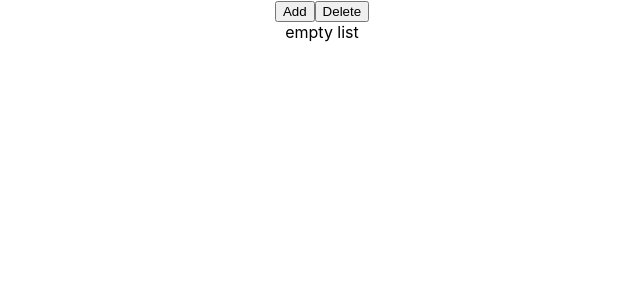
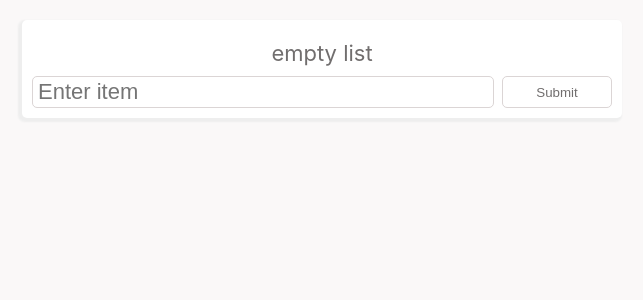
Before and after one commit to FSBurn/Todo_React, a React (Create React App) app: page / in a window 1280 px wide. Shown: the top 300 px of the page, without its empty margins (318-961 px from the left). Built offline with nearby package versions, Linux system fonts and the light colour scheme.

Commit message:
add form and styles

```diff
--- a/src/App.css
+++ b/src/App.css
@@ -1,5 +1,9 @@
+body{
+  background-color: #faf8f8;
+}
 .App {
   text-align: center;
+
 }
 
 .App-logo {
--- /dev/null
+++ b/src/Components/Todo.css
@@ -0,0 +1,47 @@
+.todoItem{
+    display: flex;
+    flex-direction: row;
+    justify-content: space-between;
+
+}
+.gray_line{
+    border-top: 1px solid #dbd5d5;
+}
+.submit_button{
+    width: 110px;
+    background-color: white;
+    border-radius: 5px;
+    border: 1px solid #dbd5d5;
+    color: #716e6e;
+}
+.card_button{
+    border-radius: 50%;
+    color: white;
+    background-color: #dbd5d5;
+    border: none;
+    display: flex;
+    align-items: center;
+    justify-content: center;
+    width: 25px;
+    height: 25px;
+}
+.input_size{
+    width: 450px;
+    height: 30px;
+    padding: 0 5px;
+    font-size: 22px;
+    border:1px solid #dbd5d5;
+    border-radius: 5px;
+}
+.padding10{
+    padding: 10px;
+}
+.todoContainer{
+    width: 600px;
+    background-color: #ffff;
+    border-radius: 5px;
+    margin: 20px auto;
+    box-shadow: -2px 2px 2px 2px #eeeeee;
+    color: #716e6e;
+    font-size: 22px;
+}
--- a/src/Components/Todo.jsx
+++ b/src/Components/Todo.jsx
@@ -1,28 +1,39 @@
 import React, {useState} from 'react';
+import "./Todo.css"
 
 function Todo() {
 
     const [cards, setCards] = useState([]);
 
-    const addCard = () => {
+    const addCard = (event) => {
         const newArray = [...cards,
             {
-                title: '11',
+                title: "event.target.value",
                 id: Date.now()
             }];
         setCards(newArray)
+        event.preventDefault()
     }
     const removeCard = () => {
         setCards(cards.filter((element, index) => index < cards.length - 1))
     }
     return (
         <div>
-            <button onClick={addCard}>Add
-            </button>
-            <button onClick={removeCard}>Delete
-            </button>
-            <div>{cards.length ? cards.map((newDiv, index) => <div
-                key={index}>{index + 1}</div>) : "empty list"}</div>
+            <div className="todoContainer">
+            <div className={"padding10"}>{cards.length ? <div>You have {cards.length} Todos</div> : null}</div>
+
+            <div>{cards.length ? cards.map((newDiv, index) => <div className={"todoItem padding10 gray_line"}
+                key={index}>Task: {index + 1}
+                <button className={"card_button"} onClick={removeCard}>X
+                </button>
+            </div>) : "empty list"}</div>
+            <form onSubmit={addCard} className={"todoItem padding10"}>
+                <label>
+                    <input  className={"input_size"} type="text" placeholder={"Enter item"} />
+                </label>
+                <input className={"submit_button"} type="submit" value="Submit" />
+            </form>
+            </div>
         </div>
     );
 }
```
